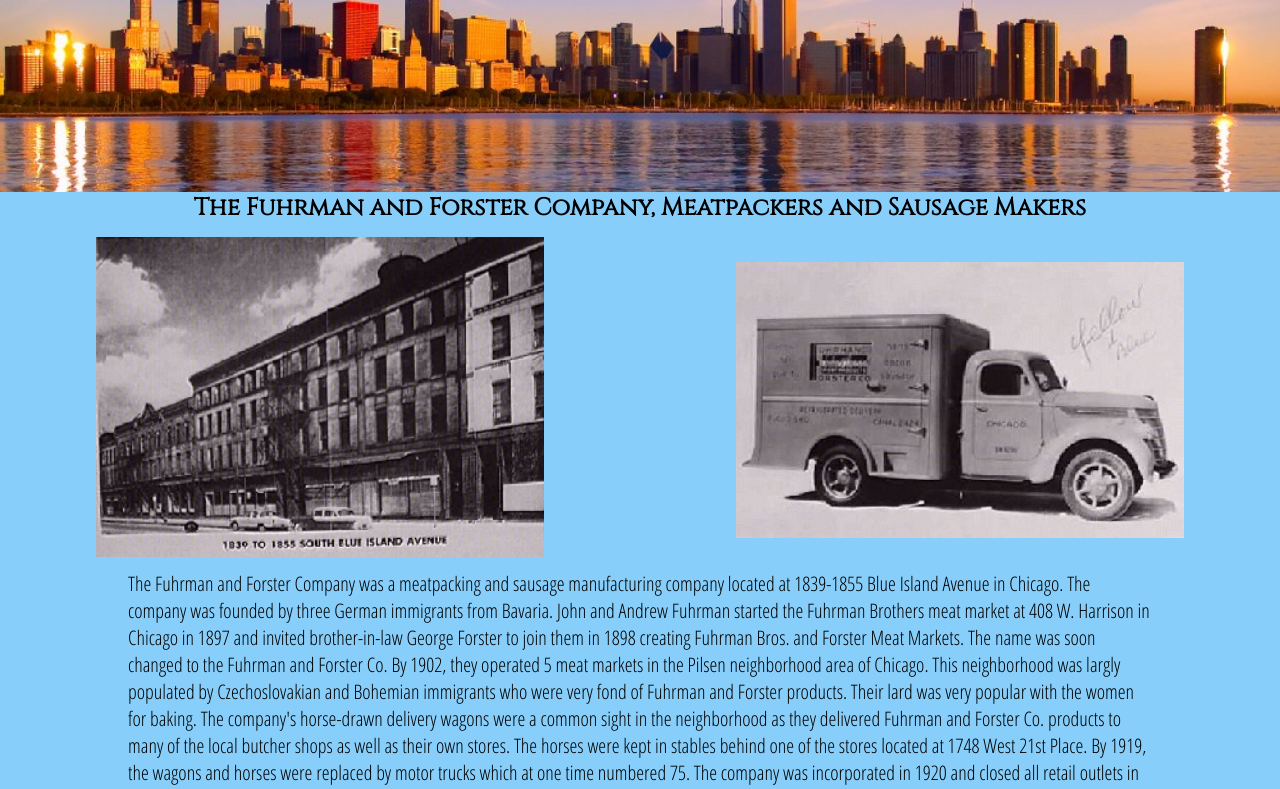
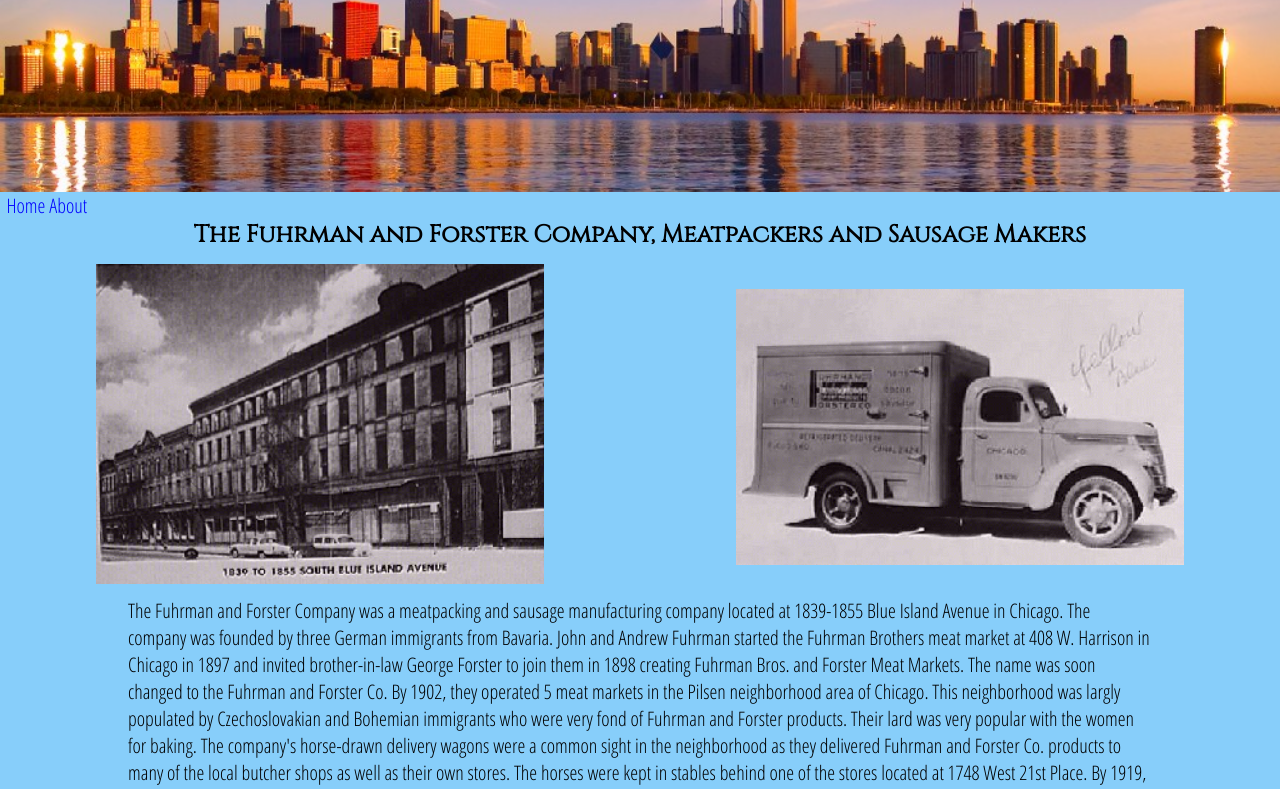
Before and after one commit to cekeller6121/hallman-website, a plain HTML site: page home.html in a window 1280 px wide. Shown: the top 789 px of the page. Drawn offline with Linux system fonts and the light colour scheme.

Commit message:
add nav, about page

```diff
--- a/home.html
+++ b/home.html
@@ -10,6 +10,11 @@
 
     <header>
     </header>
+
+    <nav>
+      <a href="home.html">Home</a>
+      <a href="about.html">About</a>
+    </nav>
 
     <section class="top">
       <h1>The Fuhrman and Forster Company, Meatpackers and Sausage Makers</h1>
--- a/styles.css
+++ b/styles.css
@@ -7,6 +7,10 @@
 
 p {
   font-family: 'Open Sans Condensed';
+}
+
+h1 {
+  font-family: 'Cinzel';
 }
 
 body {
@@ -21,8 +25,18 @@
   height: 15vw;
 }
 
+nav {
+  margin-left: 0.5%;
+}
+
+nav a {
+  color: Blue;
+  font-family: 'Open Sans Condensed';
+  font-size: 20px;
+  text-decoration: none;
+}
+
 .top {
-  font-family: 'Cinzel';
   text-align: center;
 }
 
@@ -40,3 +54,7 @@
   font-size: 20px;
   margin: 1% 10% 5% 10%;
 }
+
+.about {
+  text-align: center;
+}
```
Also changed, not shown: about.html (added, +19 -0 lines).
